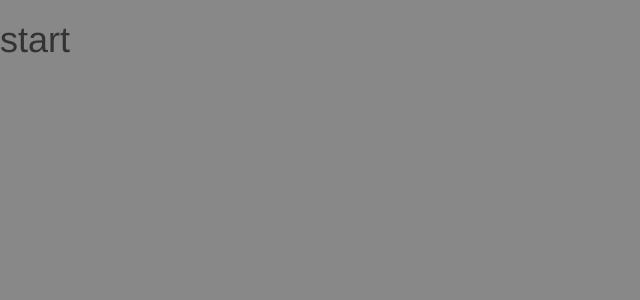
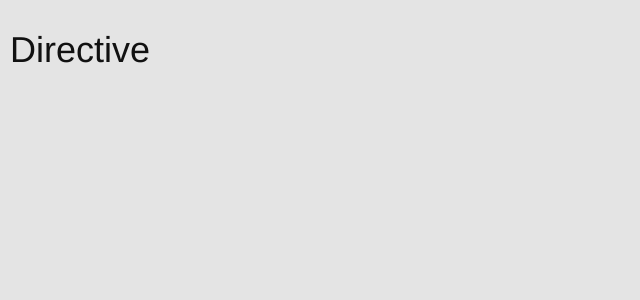
Before and after one commit to PiotrSierant/vue-studying, a Vue app: page / in a window 1280 px wide. Shown: the top 300 px of the page, without its empty margins (0-640 px from the left). Built offline with nearby package versions, Linux system fonts and the light colour scheme.

Commit message:
my first directive

```diff
--- a/src/App.vue
+++ b/src/App.vue
@@ -1,6 +1,6 @@
 <template>
   <div id="app">
-    <h1>start</h1>
+    <h1 v-padding>Directive</h1>
   </div>
 </template>
 <script>
@@ -9,7 +9,10 @@ export default {
 }
 </script>
 <style>
-body {
-  background-color: #888;
+body, *, *::after, *::before {
+  padding: 0;
+  margin: 0;
+  background-color: rgb(228, 228, 228);
+  color: #111
 }
 </style>
--- a/src/main.js
+++ b/src/main.js
@@ -1,7 +1,11 @@
 import Vue from 'vue'
 import App from './App.vue'
 Vue.config.productionTip = false
-
+Vue.directive('padding', {
+  inserted(element) {
+    element.style.padding = '1rem';
+  }
+})
 new Vue({
   render: h => h(App)
 }).$mount('#app')
```
